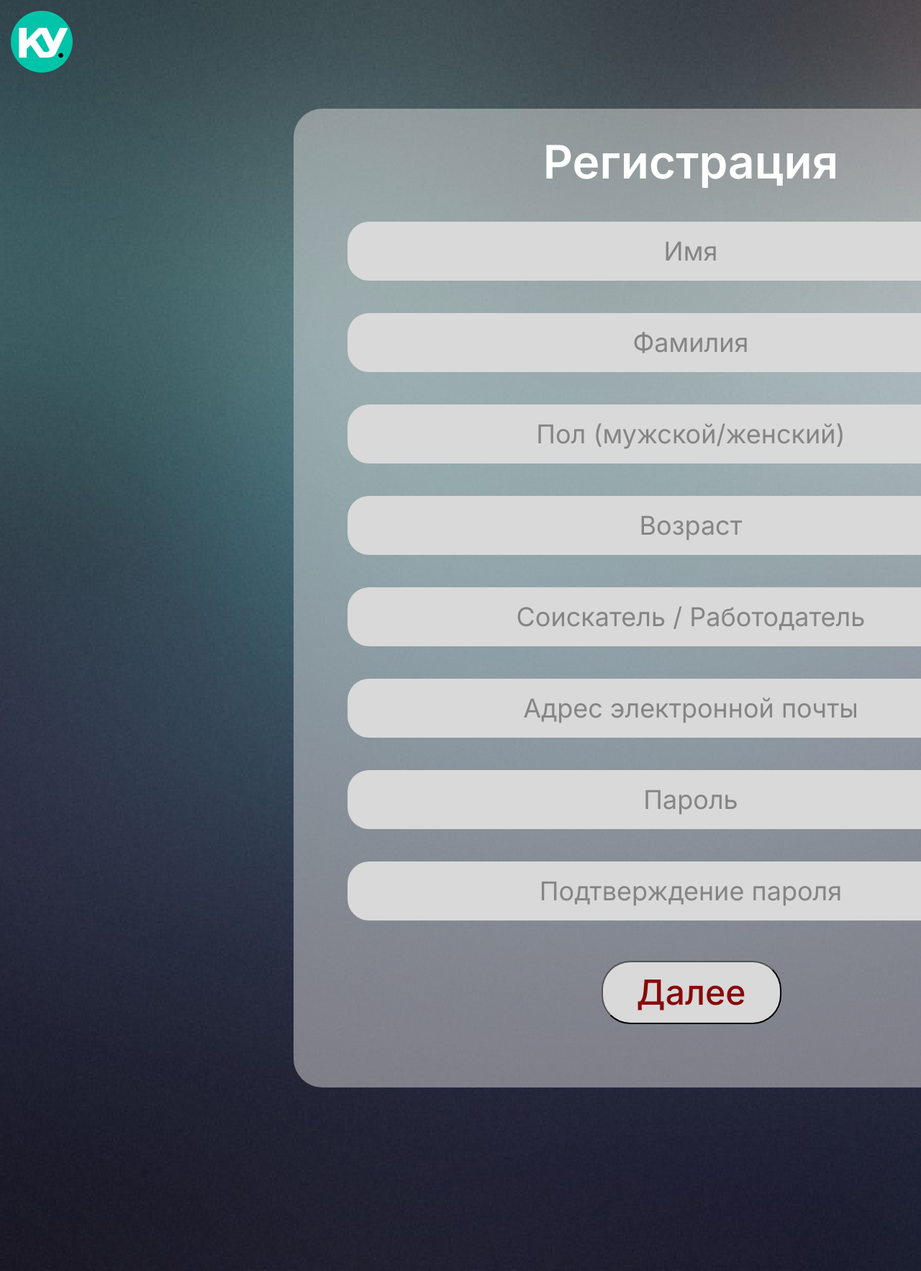
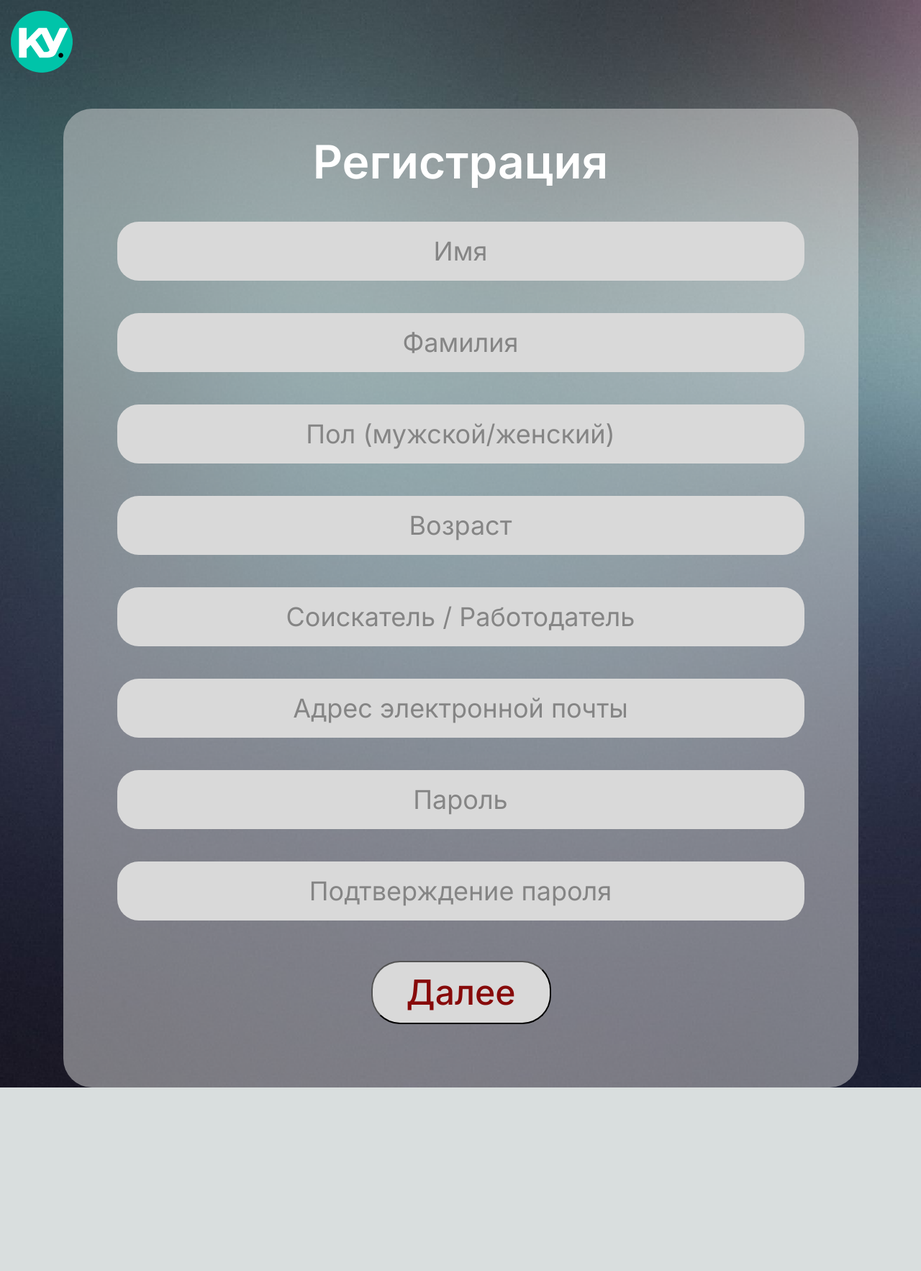
Before and after one commit to s1lenter/ResumeHelper, a Django app: template ResHelper/DB_client/templates/registration.html in a window 1280 px wide; the page is wider, and only the part inside the window is pictured. Shown: that part at 72% size. After the commit the page ends 1511 px from the top of that part, so only its background shows below. Run offline with Django 5.2, Linux system fonts and the light colour scheme; the template is opened without the code that fills it, so the values that code supplies are empty.

Commit message:
Исправить файловую структуру и добавить регу с ГС

```diff
--- a/ResHelper/DB_client/templates/css/registration.css
+++ b/ResHelper/DB_client/static/css/registration.css
@@ -1,8 +1,8 @@
 body {
     margin: 0;
     padding: 0;
-    height: 1766px;
-    width: 1920px;
+    height: auto;
+    width: auto;
     background-image: url("C:/Users/Admin/Desktop/ResumeHelper/ResHelper/DB_client/templates/img/registration_bg.png");
     background-size: cover;
     background-repeat: no-repeat;
--- a/ResHelper/DB_client/templates/registration.html
+++ b/ResHelper/DB_client/templates/registration.html
@@ -4,7 +4,7 @@
     <meta charset="utf-8">
     <meta name="viewport" content="width=device-width, initial-scale=1">
     <title>Registartion</title>
-    <link rel="stylesheet" href="css/registration.css">
+    <link rel="stylesheet" href="/static/css/registration.css">
     <link rel="preconnect" href="https://fonts.googleapis.com">
     <link rel="preconnect" href="https://fonts.gstatic.com" crossorigin>
     <link href="https://fonts.googleapis.com/css2?family=Inter:ital,opsz,wght@0,14..32,100..900;1,14..32,100..900&display=swap" rel="stylesheet">
@@ -13,7 +13,7 @@
     <header class="registartion-header">
         <nav class="registartion-header-nav">
             <a class="logo" href="#">
-                <img src="img/logo_start.png" width="86" height="86" alt="Логотип КодовоеУбежище">
+                <img src="/static/img/logo_start.png" width="86" height="86" alt="Логотип КодовоеУбежище">
             </a>
         </nav>
     </header>
--- a/ResHelper/DB_client/views.py
+++ b/ResHelper/DB_client/views.py
@@ -2,6 +2,11 @@ from django.shortcuts import render
 from django.http import HttpResponseRedirect, HttpResponseNotFound
 from .models import User
 
+def register(request):
+    return render(request, "registration.html")
+
+def start_page(request):
+    return render(request, "start_page.html")
 
 # получение данных из бд
 def index(request):
--- a/ResHelper/ResHelper/urls.py
+++ b/ResHelper/ResHelper/urls.py
@@ -3,6 +3,8 @@ from DB_client import views
 
 urlpatterns = [
     path("", views.index),
+    path("start_page/", views.start_page),
+    path("register/", views.register),
     path("create/", views.create),
     path("edit/<int:id>/", views.edit),
     path("delete/<int:id>/", views.delete),
```
Also changed, not shown: ResHelper/DB_client/templates/start_page.html (+4 -4 lines), ResHelper/DB_client/static/css/start_page_css.css (renamed from ResHelper/DB_client/templates/css/start_page_css.css), ResHelper/DB_client/static/img/footer_item.png (renamed from ResHelper/DB_client/templates/img/footer_item.png), ResHelper/DB_client/static/img/input-field-logo.png (renamed from ResHelper/DB_client/templates/img/input-field-logo.png), ResHelper/DB_client/static/img/logo_start.png (renamed from ResHelper/DB_client/templates/img/logo_start.png), ResHelper/DB_client/static/img/registration_bg.png (renamed from ResHelper/DB_client/templates/img/registration_bg.png), ResHelper/DB_client/static/img/start_page_back.png (renamed from ResHelper/DB_client/templates/img/start_page_back.png).
